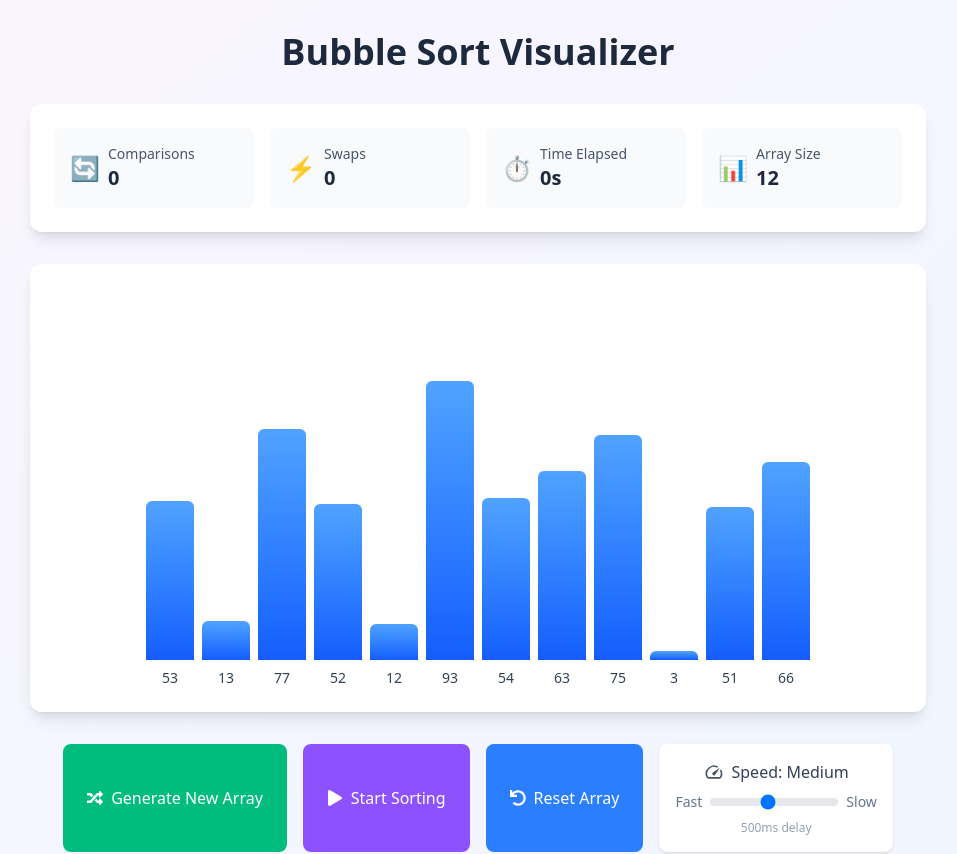
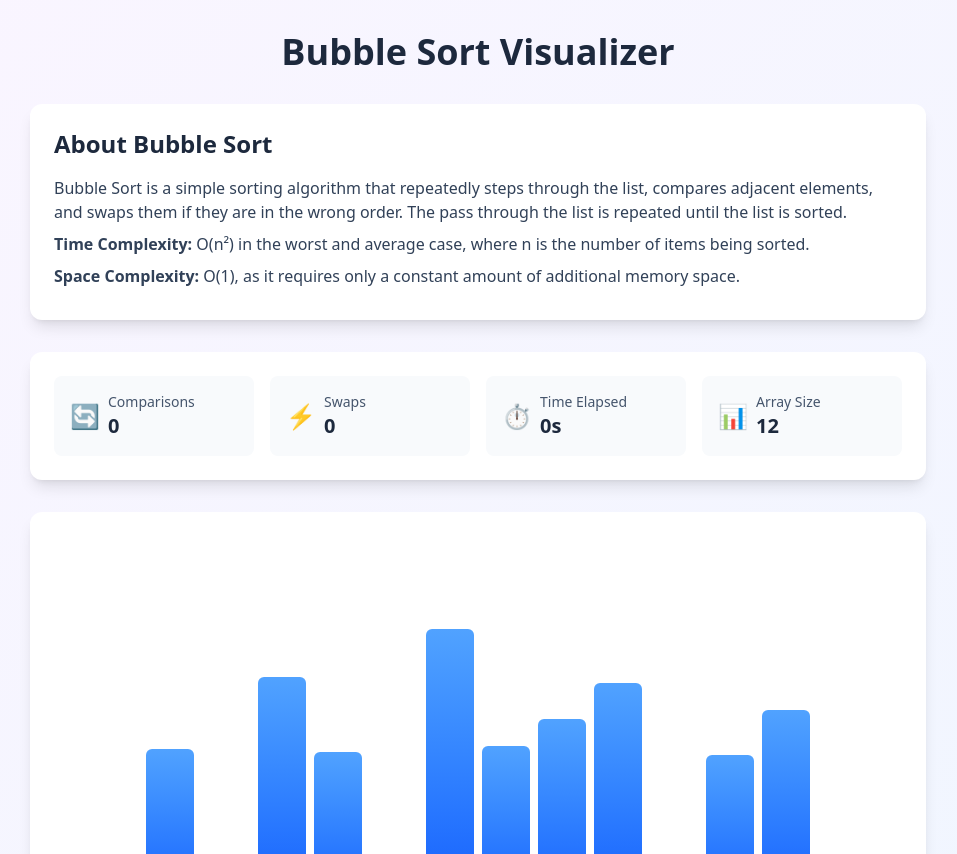
Before and after one commit to NikhilPatil2727/DSAVisualizer, a React (Vite) app: page / in a window 1280 px wide. Shown: the top 854 px of the page, without its empty margins (162-1119 px from the left). Built offline with nearby package versions, Linux system fonts and the light colour scheme.

Commit message:
bubble is ui and ux is updated

```diff
--- a/package.json
+++ b/package.json
@@ -16,6 +16,7 @@
     "react": "^19.0.0",
     "react-dom": "^19.0.0",
     "react-icons": "^5.5.0",
+    "react-tooltip": "^5.28.0",
     "tailwindcss": "^4.0.7"
   },
   "devDependencies": {
--- a/src/components/BubbleSortVisualizer.jsx
+++ b/src/components/BubbleSortVisualizer.jsx
@@ -1,5 +1,5 @@
 import React, { useState, useEffect, useRef } from 'react';
-import { FaPlay, FaPause, FaRandom, FaUndo, FaInfoCircle } from 'react-icons/fa';
+import { FaPlay, FaPause, FaRandom, FaUndo } from 'react-icons/fa';
 import { MdSpeed } from 'react-icons/md';
 
 const SPEED_OPTIONS = {
@@ -138,6 +138,20 @@ const BubbleSortVisualizer = () => {
   return (
     <div className="flex flex-col items-center min-h-screen bg-gradient-to-br from-purple-50 to-blue-50 p-4 md:p-8">
       <h1 className="text-4xl font-bold text-slate-800 mb-8">Bubble Sort Visualizer</h1>
+
+      {/* Info Panel */}
+      <div className="w-full max-w-4xl bg-white rounded-xl shadow-lg p-6 mb-8">
+        <h2 className="text-2xl font-bold text-slate-800 mb-4">About Bubble Sort</h2>
+        <p className="text-slate-700 mb-2">
+          Bubble Sort is a simple sorting algorithm that repeatedly steps through the list, compares adjacent elements, and swaps them if they are in the wrong order. The pass through the list is repeated until the list is sorted.
+        </p>
+        <p className="text-slate-700 mb-2">
+          <strong>Time Complexity:</strong> O(n²) in the worst and average case, where n is the number of items being sorted.
+        </p>
+        <p className="text-slate-700 mb-2">
+          <strong>Space Complexity:</strong> O(1), as it requires only a constant amount of additional memory space.
+        </p>
+      </div>
 
       {/* Stats Dashboard */}
       <div className="w-full max-w-4xl bg-white rounded-xl shadow-lg p-6 mb-8">
@@ -297,6 +311,15 @@ const BubbleSortVisualizer = () => {
         </div>
       </div>
 
+      {/* Pause Message */}
+      {paused && (
+        <div className="w-full max-w-4xl bg-yellow-100 border border-yellow-300 text-yellow-800 p-4 rounded-lg mb-8">
+          <p className="text-center font-medium">
+            Sorting is paused. You can reset the sorting process.
+          </p>
+        </div>
+      )}
+
       {/* Legend */}
       <div className="flex flex-wrap gap-4 text-sm text-slate-600 justify-center">
         <div className="flex items-center gap-2">
```
Also changed, not shown: 1 other file (tests, documents, lock files or other folders).
